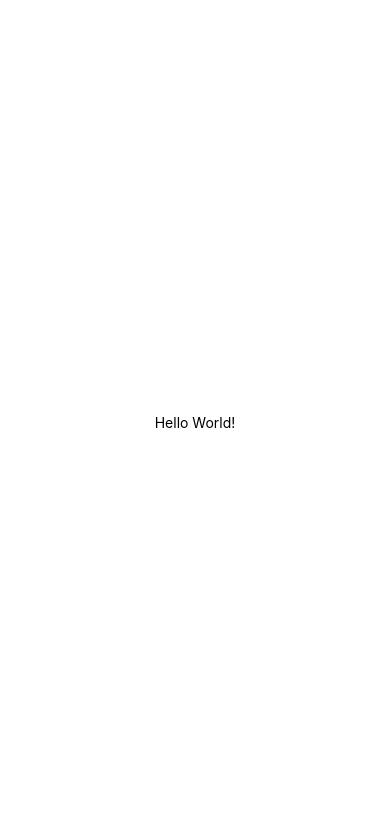
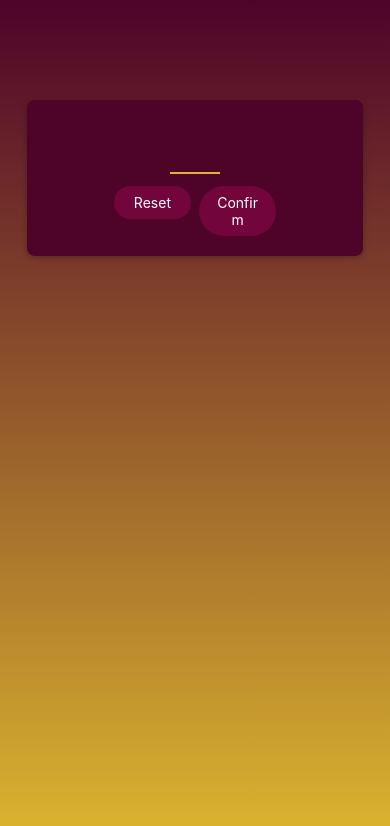
Before and after one commit to Asharalikhan4/JavaScript, a React Native app in the folder React Native/04-DivingDeeperIntoComponents/: screen / in a window 390 px wide. Shown: the top 826 px of the page. Built offline with nearby package versions, Linux system fonts and the light colour scheme.

Commit message:
Gradient added

```diff
--- a/React Native/04-DivingDeeperIntoComponents/App.js
+++ b/React Native/04-DivingDeeperIntoComponents/App.js
@@ -1,20 +1,18 @@
-import { StatusBar } from 'expo-status-bar';
-import { StyleSheet, Text, View } from 'react-native';
+import { StyleSheet, View } from 'react-native';
+import { LinearGradient } from "expo-linear-gradient";
+import GameStartScreen from './screens/StartGameScreen';
 
 export default function App() {
   return (
-    <View style={styles.container}>
-      <Text>Hello World!</Text>
-      <StatusBar style="auto" />
-    </View>
+    <LinearGradient colors={["#4e0329","#ddb52f"]} style={styles.rootScreen}>
+      <GameStartScreen />
+    </LinearGradient>
   );
 }
 
 const styles = StyleSheet.create({
-  container: {
-    flex: 1,
-    backgroundColor: '#fff',
-    alignItems: 'center',
-    justifyContent: 'center',
+  rootScreen: {
+    flex: 1, // taking as much space as availble.
+    backgroundColor: "#ddb52f",
   },
 });
--- /dev/null
+++ b/React Native/04-DivingDeeperIntoComponents/components/PrimaryButton.js
@@ -0,0 +1,40 @@
+import { View, Text, Pressable, StyleSheet } from "react-native";
+
+function PrimaryButton({ children }) {
+
+    function pressHandler() {
+        console.log("Pressed");
+    };
+
+    return (
+        <View style={styles.buttonOuterContainer}>
+            <Pressable style={({pressed}) => pressed ? [styles.buttonInnerContainer, styles.pressed] : styles.buttonInnerContainer} onPress={pressHandler} android_ripple={{ color: "#640233" }}>
+                <Text style={styles.buttonText}>{children}</Text>
+            </Pressable>
+        </View>
+    );
+};
+
+export default PrimaryButton;
+
+const styles = StyleSheet.create({
+    buttonOuterContainer: {
+        borderRadius: 28,
+        margin: 4,
+        overflow: "hidden"
+    },
+    buttonInnerContainer: {
+        backgroundColor: "#72063c",
+        paddingVertical: 8,
+        paddingHorizontal: 16,
+        elevation: 2,
+    },
+    buttonText: {
+        color: "white",
+        textAlign: "center",
+
+    },
+    pressed: {
+        opacity: 0.75,
+    },
+});
--- a/React Native/04-DivingDeeperIntoComponents/package.json
+++ b/React Native/04-DivingDeeperIntoComponents/package.json
@@ -10,6 +10,7 @@
   },
   "dependencies": {
     "expo": "~51.0.28",
+    "expo-linear-gradient": "^13.0.2",
     "expo-status-bar": "~1.12.1",
     "react": "18.2.0",
     "react-native": "0.74.5"
--- a/React Native/04-DivingDeeperIntoComponents/screens/StartGameScreen.js
+++ b/React Native/04-DivingDeeperIntoComponents/screens/StartGameScreen.js
@@ -1,11 +1,54 @@
-import { View, TextInput } from "react-native";
+import { View, TextInput, StyleSheet } from "react-native";
+import PrimaryButton from "../components/PrimaryButton";
 
 function GameStartScreen() {
     return (
-        <View>
-            <TextInput />
+        <View style={styles.inputContainer}>
+            <TextInput style={styles.numberInput} maxLength={2} keyboardType="number-pad" autoCapitalize="none" autoCorrect={false} />
+            <View style={styles.buttonsContainer}>
+                <View style={styles.buttonContainer}>
+                    <PrimaryButton>Reset</PrimaryButton>
+                </View>
+                <View style={styles.buttonContainer}>
+                    <PrimaryButton>Confirm</PrimaryButton>
+                </View>
+            </View>
         </View>
     );
 };
 
 export default GameStartScreen;
+
+const styles = StyleSheet.create({
+    inputContainer: {
+        justifyContent: "center",  // top to bottom
+        alignItems: "center",   // right to left
+        marginHorizontal: 27,
+        marginTop: 100,
+        padding: 16,
+        backgroundColor: "#4e0329",
+        borderRadius: 8,
+        elevation: 4,
+        shadowColor: "black",
+        shadowOffset: { width: 0, height: 2 },
+        shadowRadius: 6,
+        shadowOpacity: 0.25
+    },
+    numberInput: {
+        height: 50,
+        width: 50,
+        fontSize: 32,
+        borderBottomColor: "#ddb52f",
+        borderBottomWidth: 2,
+        color: "#3b021f",
+        marginVertical: 8,
+        fontWeight: "bold",
+        textAlign: "center"
+    },
+    buttonsContainer: {
+        flexDirection: "row",
+    },
+    buttonContainer: {
+        flex: 1,
+    },
+});
```
Also changed, not shown: 1 other file (tests, documents, lock files or other folders).
